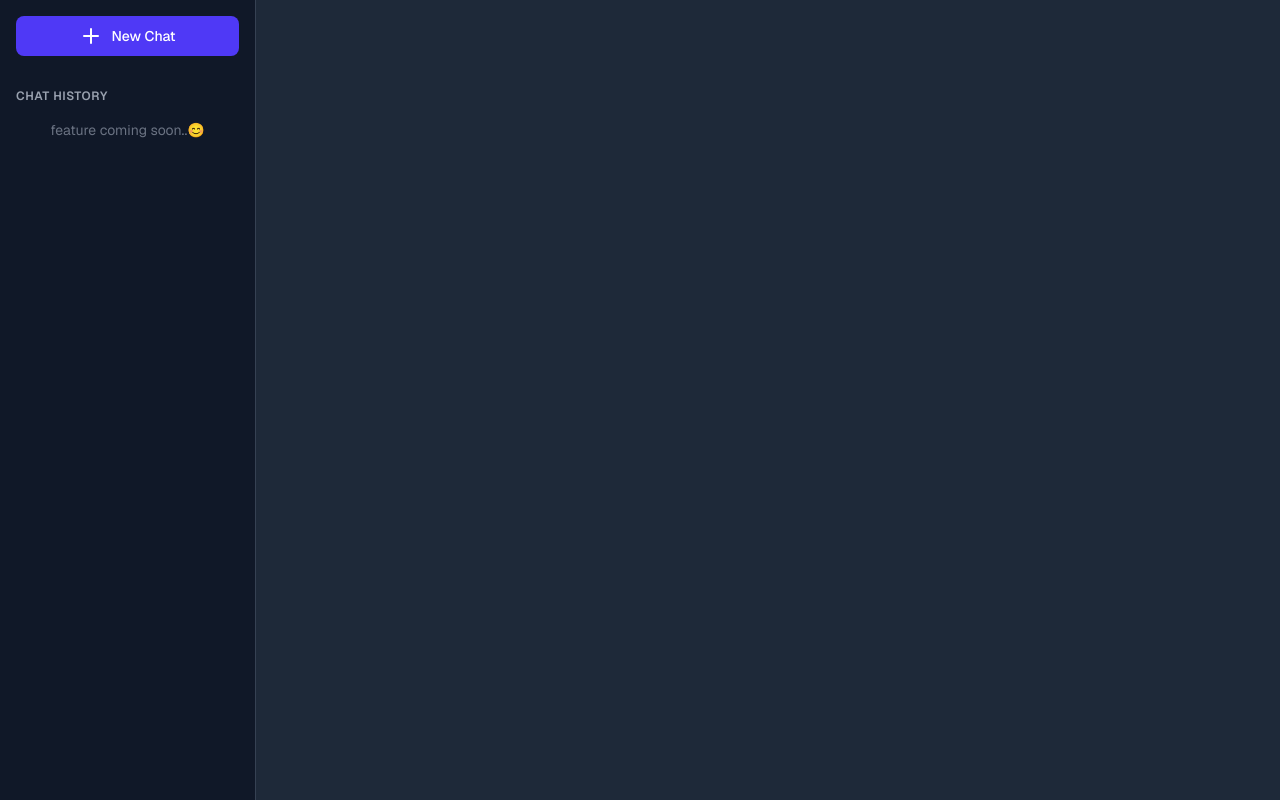
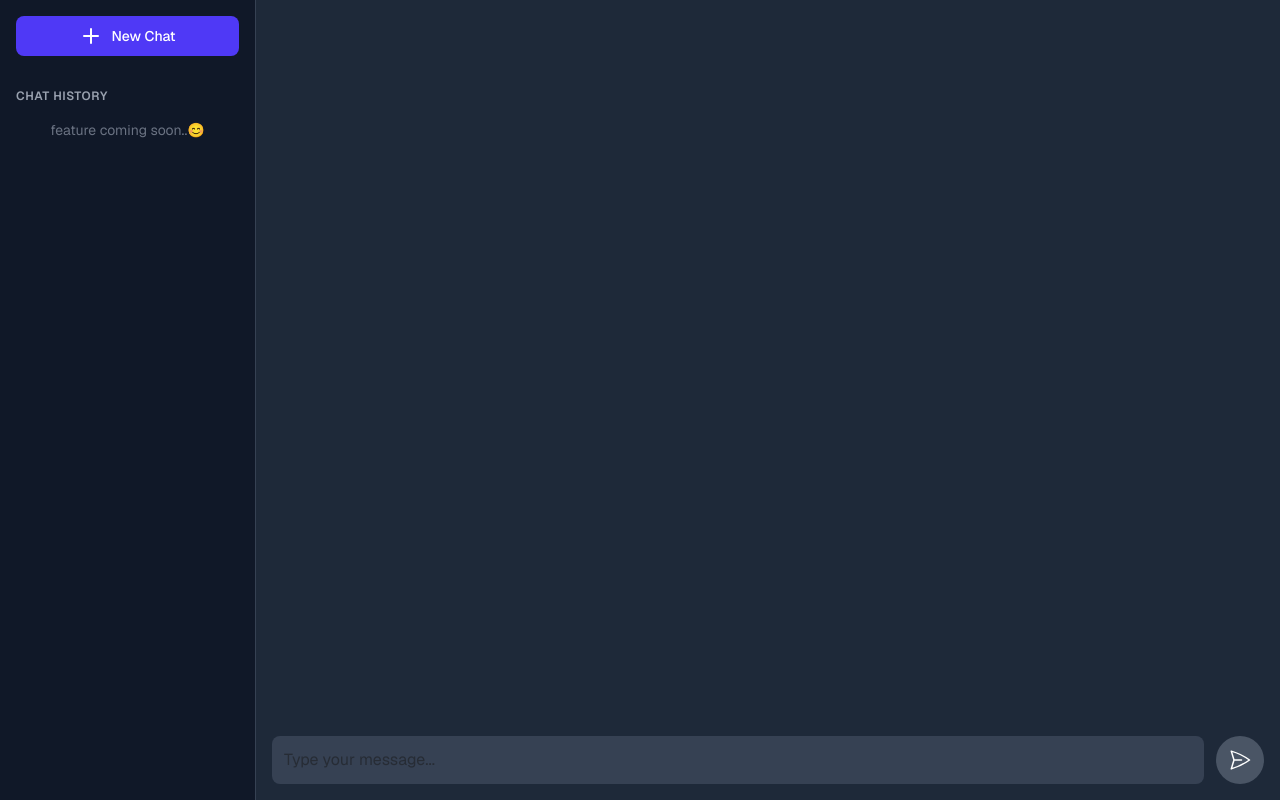
Before and after one commit to kundan-suthar/rag-pdf-client, a Next.js app: page / in a window 1280 px wide. Built offline with nearby package versions, Linux system fonts and the light colour scheme.

Commit message:
feat: ChatWindow UI created

```diff
--- /dev/null
+++ b/src/app/component/ChatMessage.tsx
@@ -0,0 +1,56 @@
+import React from "react";
+import { Message } from "../types/types";
+
+interface ChatMessageProps {
+  message: Message;
+}
+
+const ChatMessage: React.FC<ChatMessageProps> = ({ message }) => {
+  const isUser = message.sender === "user";
+
+  return (
+    <div className={`flex ${isUser ? "justify-end" : "justify-start"}`}>
+      <div
+        className={`flex items-start space-x-3 max-w-lg ${
+          isUser ? "flex-row-reverse space-x-reverse" : ""
+        }`}
+      >
+        {!isUser && (
+          <div className="flex-shrink-0 w-10 h-10 rounded-full bg-gray-700 flex items-center justify-center">
+            <svg
+              className="w-6 h-6 text-indigo-400"
+              xmlns="http://www.w3.org/2000/svg"
+              fill="none"
+              viewBox="0 0 24 24"
+              strokeWidth={1.5}
+              stroke="currentColor"
+            >
+              <path
+                strokeLinecap="round"
+                strokeLinejoin="round"
+                d="M8.25 3v1.5M4.5 8.25H3m18 0h-1.5M4.5 12H3m18 0h-1.5m-15 3.75H3m18 0h-1.5M21 12a9 9 0 11-18 0 9 9 0 0118 0z"
+              />
+            </svg>
+          </div>
+        )}
+        <div
+          className={`${
+            isUser ? "bg-indigo-600" : "bg-gray-700"
+          } rounded-lg p-3`}
+        >
+          {message.filePreview &&
+            message.filePreview.type.startsWith("image/") && (
+              <img
+                src={message.filePreview.url}
+                alt="file preview"
+                className="rounded-lg mb-2 max-w-xs"
+              />
+            )}
+          <p className="text-white whitespace-pre-wrap">{message.text}</p>
+        </div>
+      </div>
+    </div>
+  );
+};
+
+export default ChatMessage;
--- /dev/null
+++ b/src/app/component/ChatWindow.tsx
@@ -0,0 +1,115 @@
+import React, { useState, useRef, useEffect } from "react";
+import { Message } from "../types/types";
+import ChatMessage from "./ChatMessage";
+
+interface ChatWindowProps {
+  messages: Message[];
+  // onSendMessage: (text: string) => void;
+  isLoading: boolean;
+}
+
+const SendIcon: React.FC<React.SVGProps<SVGSVGElement>> = (props) => (
+  <svg
+    {...props}
+    xmlns="http://www.w3.org/2000/svg"
+    fill="none"
+    viewBox="0 0 24 24"
+    strokeWidth={1.5}
+    stroke="currentColor"
+  >
+    <path
+      strokeLinecap="round"
+      strokeLinejoin="round"
+      d="M6 12L3.269 3.126A59.768 59.768 0 0121.485 12 59.77 59.77 0 013.27 20.876L5.999 12zm0 0h7.5"
+    />
+  </svg>
+);
+
+const ChatWindow: React.FC<ChatWindowProps> = ({
+  messages,
+  // onSendMessage,
+  isLoading,
+}) => {
+  const [inputValue, setInputValue] = useState("");
+  const messagesEndRef = useRef<HTMLDivElement>(null);
+
+  const scrollToBottom = () => {
+    messagesEndRef.current?.scrollIntoView({ behavior: "smooth" });
+  };
+
+  useEffect(() => {
+    scrollToBottom();
+  }, [messages, isLoading]);
+
+  const handleSubmit = (e: React.FormEvent) => {
+    e.preventDefault();
+    // onSendMessage(inputValue);
+    setInputValue("");
+  };
+
+  return (
+    <div className="flex flex-col h-full p-4">
+      <div className="flex-1 overflow-y-auto pr-2 space-y-4">
+        {messages.map((msg) => (
+          <ChatMessage key={msg.id} message={msg} />
+        ))}
+        {isLoading && (
+          <div className="flex items-start space-x-3">
+            <div className="flex-shrink-0 w-10 h-10 rounded-full bg-gray-700 flex items-center justify-center">
+              <svg
+                className="w-6 h-6 text-indigo-400"
+                xmlns="http://www.w3.org/2000/svg"
+                fill="none"
+                viewBox="0 0 24 24"
+                strokeWidth={1.5}
+                stroke="currentColor"
+              >
+                <path
+                  strokeLinecap="round"
+                  strokeLinejoin="round"
+                  d="M8.25 3v1.5M4.5 8.25H3m18 0h-1.5M4.5 12H3m18 0h-1.5m-15 3.75H3m18 0h-1.5M21 12a9 9 0 11-18 0 9 9 0 0118 0z"
+                />
+              </svg>
+            </div>
+            <div className="bg-gray-700 rounded-lg p-3 max-w-lg">
+              <div className="flex space-x-1">
+                <div className="w-2 h-2 bg-gray-400 rounded-full animate-bounce [animation-delay:-0.3s]"></div>
+                <div className="w-2 h-2 bg-gray-400 rounded-full animate-bounce [animation-delay:-0.15s]"></div>
+                <div className="w-2 h-2 bg-gray-400 rounded-full animate-bounce"></div>
+              </div>
+            </div>
+          </div>
+        )}
+        <div ref={messagesEndRef} />
+      </div>
+
+      <div className="mt-4">
+        <form onSubmit={handleSubmit} className="flex items-center space-x-3">
+          <textarea
+            value={inputValue}
+            onChange={(e) => setInputValue(e.target.value)}
+            onKeyDown={(e) => {
+              if (e.key === "Enter" && !e.shiftKey) {
+                e.preventDefault();
+                handleSubmit(e);
+              }
+            }}
+            placeholder="Type your message..."
+            rows={1}
+            className="flex-1 p-3 bg-gray-700 rounded-lg resize-none focus:ring-2 focus:ring-indigo-500 focus:outline-none transition"
+            disabled={isLoading}
+          />
+          <button
+            type="submit"
+            disabled={!inputValue.trim() || isLoading}
+            className="p-3 bg-indigo-600 rounded-full text-white disabled:bg-gray-600 disabled:cursor-not-allowed hover:bg-indigo-700 transition-colors"
+          >
+            <SendIcon className="w-6 h-6" />
+          </button>
+        </form>
+      </div>
+    </div>
+  );
+};
+
+export default ChatWindow;
--- a/src/app/page.tsx
+++ b/src/app/page.tsx
@@ -1,13 +1,16 @@
 "use client";
 import { useCallback, useState } from "react";
 import Sidebar from "./component/Sidebar";
-import { AppState } from "./types/types";
+import { AppState, Message } from "./types/types";
 import WelcomeScreen from "./component/WelcomeScreen";
 import FileUploader from "./component/FileUploader";
+import ChatWindow from "./component/ChatWindow";
 
 export default function Home() {
   const [appState, setAppState] = useState<AppState>(AppState.INITIAL);
   const [uploadedFile, setUploadedFile] = useState(null);
+  const [messages, setMessages] = useState<Message[]>([]);
+  const [isLoading, setIsLoading] = useState<boolean>(false);
 
   const handleNewChat = useCallback(() => {
     setAppState(AppState.UPLOADING);
@@ -16,8 +19,8 @@ export default function Home() {
   const renderContent = () => {
     switch (appState) {
       case AppState.INITIAL:
-      // return <WelcomeScreen onNewChat={handleNewChat} />;
-      // return <FileUploader />;
+        // return <WelcomeScreen onNewChat={handleNewChat} />;
+        return <ChatWindow messages={messages} isLoading={isLoading} />;
     }
   };
   return (
--- a/src/app/types/types.ts
+++ b/src/app/types/types.ts
@@ -3,3 +3,12 @@ export enum AppState {
   UPLOADING,
   CHATTING,
 }
+export interface Message {
+  id: string;
+  sender: "user" | "bot";
+  text: string;
+  filePreview?: {
+    url: string;
+    type: string;
+  };
+}
```
